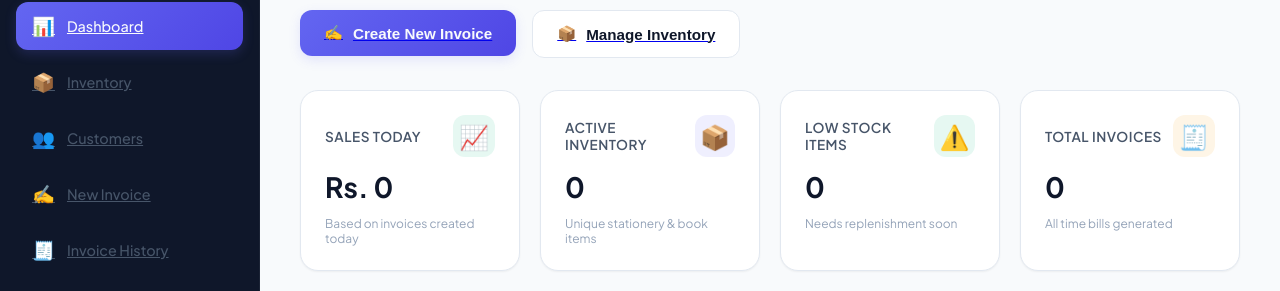
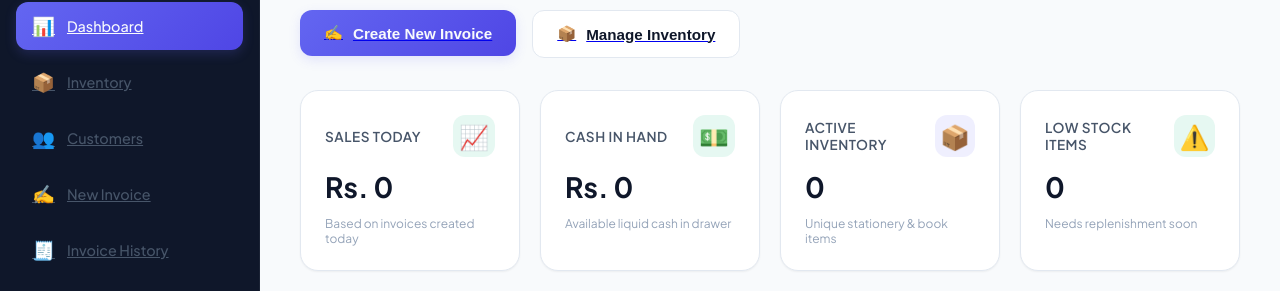
Before and after one commit to abdulwahabqaisar7/qaisar-book-center, a Next.js app: page / in a window 1280 px wide. Shown: the part 127-418 px from the top of the page. Built offline with nearby package versions, Linux system fonts and the light colour scheme; no server answers; the database is empty.

Commit message:
Fetch and display cash in hand on dashboard
Added cash in hand statistics to the dashboard.

```diff
--- a/app/(dashboard)/page.js
+++ b/app/(dashboard)/page.js
@@ -7,22 +7,26 @@ import styles from "./page.module.css";
 export default function Dashboard() {
   const [products, setProducts] = useState([]);
   const [invoices, setInvoices] = useState([]);
+  const [cashInHand, setCashInHand] = useState(0);
   const [loading, setLoading] = useState(true);
   const [error, setError] = useState(null);
 
   useEffect(() => {
     async function fetchData() {
       try {
-        const [prodRes, invRes] = await Promise.all([
+        const [prodRes, invRes, cashRes] = await Promise.all([
           fetch("/api/products"),
           fetch("/api/invoices"),
+          fetch("/api/cash"),
         ]);
 
         const prodData = await prodRes.json();
         const invData = await invRes.json();
+        const cashData = await cashRes.json();
 
         if (prodData.success) setProducts(prodData.data);
         if (invData.success) setInvoices(invData.data);
+        if (cashData.success) setCashInHand(cashData.data.availableCash);
       } catch (err) {
         console.error("Error fetching dashboard data:", err);
         setError("Failed to load dashboard data. Please try again.");
@@ -109,6 +113,15 @@ export default function Dashboard() {
           </div>
           <span className={styles.statValue}>{formatCurrency(salesToday)}</span>
           <span className={styles.statSubtext}>Based on invoices created today</span>
+        </div>
+
+        <div className={styles.statCard}>
+          <div className={styles.statHeader}>
+            <span className={styles.statLabel}>Cash in Hand</span>
+            <span className={styles.statIcon} style={{ backgroundColor: "rgba(16, 185, 129, 0.1)", color: "#10b981" }}>💵</span>
+          </div>
+          <span className={styles.statValue}>{formatCurrency(cashInHand)}</span>
+          <span className={styles.statSubtext}>Available liquid cash in drawer</span>
         </div>
 
         <div className={styles.statCard}>
```
